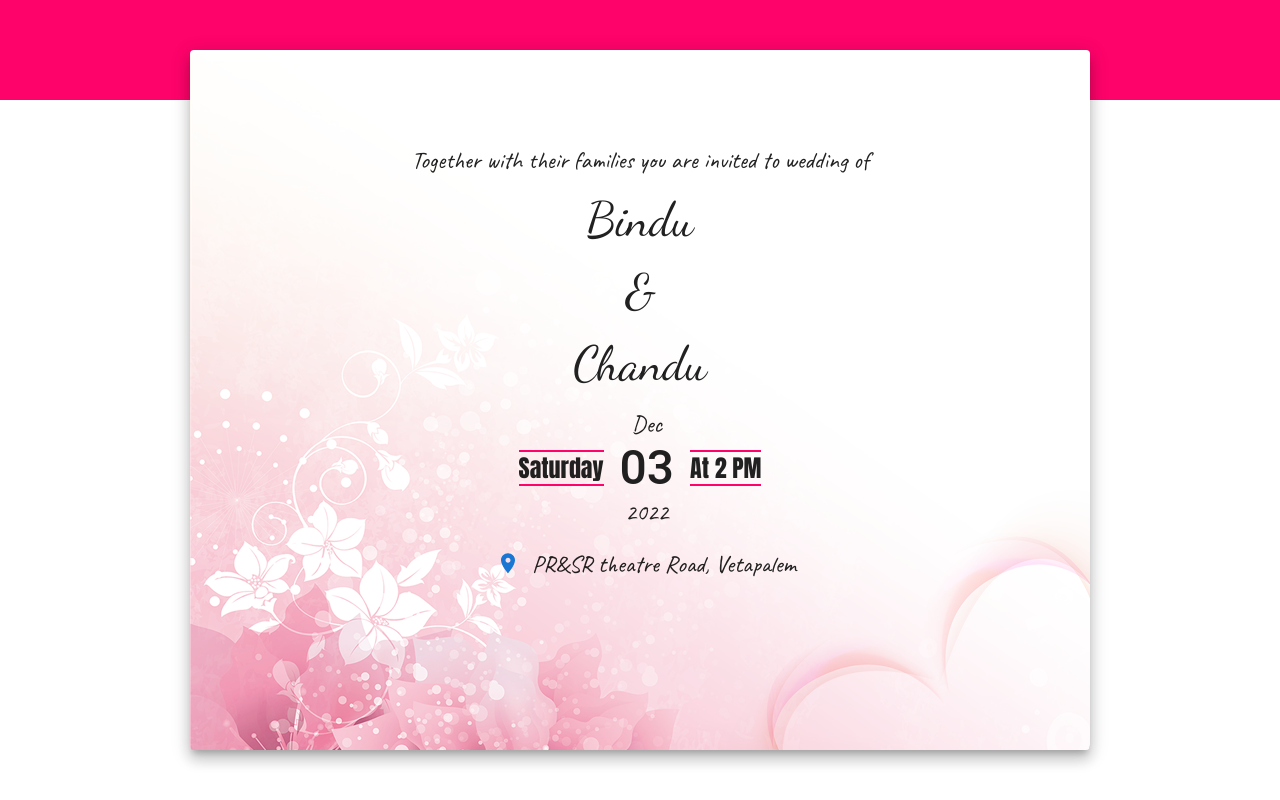
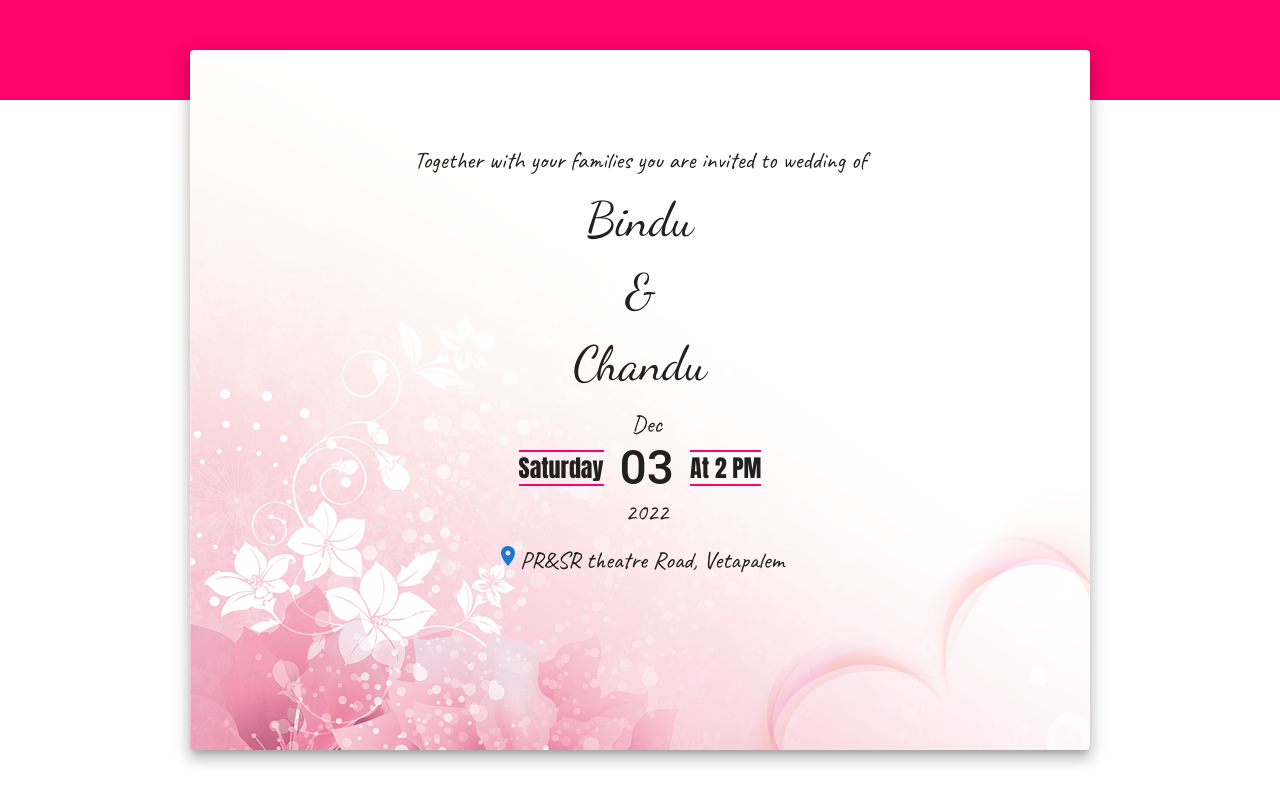
Before and after one commit to harsha919/Invitation, a React (Create React App) app: page / in a window 1280 px wide. Built offline with nearby package versions, Linux system fonts and the light colour scheme.

Commit message:
location upm0

```diff
--- a/src/Contents/index.jsx
+++ b/src/Contents/index.jsx
@@ -3,7 +3,6 @@ import Typography from "@mui/material/Typography";
 import { styled } from "@mui/system";
 import PlaceIcon from '@mui/icons-material/Place';
 import Link from '@mui/material/Link';
-import IconButton from "@mui/material/IconButton";
 
 const Container1 = styled("div")({
   borderTop: "2px solid #FE036A",
@@ -23,7 +22,7 @@ const Contents = () => (
   <Stack spacing={2} alignItems="center">
     <Container2>
       <Typography variant="h5">
-        Together with their families you are invited to wedding of
+        Together with your families you are invited to wedding of
       </Typography>
     </Container2>
     <Typography
@@ -59,12 +58,15 @@ const Contents = () => (
       <Container1><Typography variant="h5">At 2 PM</Typography></Container1>
     </Stack>
     <Container2>
-      <Link href="https://goo.gl/maps/HCiMnmsKsJrjDBSbA" rel="location noreferrer" target="_blank">
-        <IconButton aria-label="delete" size="large" color="primary" sx={{ transform: "translateY(-.3rem)" }}>
-          <PlaceIcon/>
-        </IconButton>
-      </Link>
-      <Typography variant="h5" sx={{ display: "inline" }}>PR&SR theatre Road, Vetapalem</Typography>
+      <Typography variant="h5">
+        <Link
+          href="https://goo.gl/maps/HCiMnmsKsJrjDBSbA"
+          rel="location noreferrer"
+          target="_blank">
+          <PlaceIcon />
+        </Link>
+        PR&SR theatre Road, Vetapalem
+      </Typography>
     </Container2>
   </Stack>
 )
```
